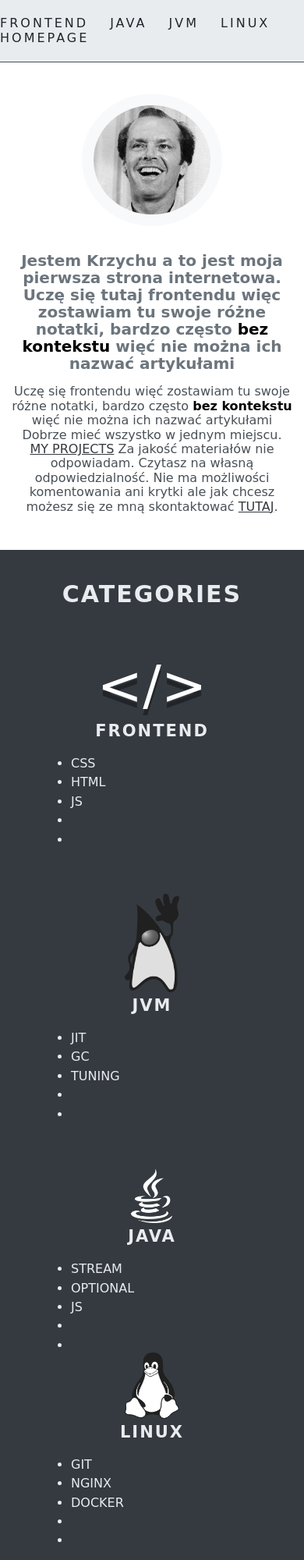
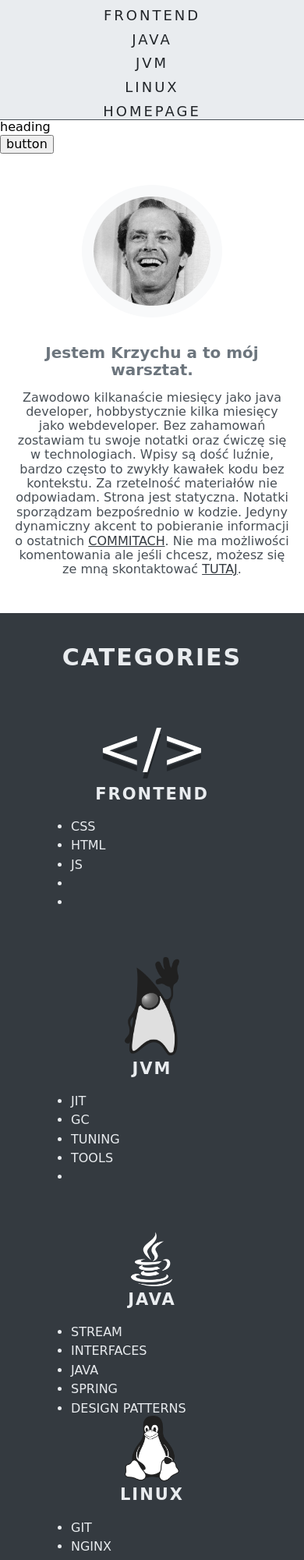
Before and after one commit to kszponka/szponka-web-page, a website built with webpack: page src/pages/index.html in a window 390 px wide. Shown: the top 2000 px of the page at 78% size. Built offline with nearby package versions, Linux system fonts and the light colour scheme; no server answers; a web font is replaced by a local one.

Commit message:
Mobile first almost done

```diff
--- a/package.json
+++ b/package.json
@@ -45,6 +45,7 @@
     "websocket-extensions": "^0.1.4"
   },
   "dependencies": {
+    "axios": "^0.21.1",
     "normalize.css": "^8.0.1"
   }
 }
--- a/src/js/index.js
+++ b/src/js/index.js
@@ -1,44 +1,22 @@
-import '../scss/main.scss';
+import "../scss/main.scss";
 
-console.log('HELLO 🚀')
+console.log("HELLO 🚀");
+
+const button = document.querySelector('.button-js');
+
+button.addEventListener('click', () => {
+  const heading = document.querySelector('.heading-js');
+  heading.classList.toggle('klasa-z-js')
+
+})
 
 const urlList = [];
-// pushed = myFish.push("bęben", "lew");
 
-fetch('https://api.github.com/repos/kszponka/szponka-web-page/commits')
-    .then(res => res.json())
-    .then(res => {
-        // console.log(res);
-        const container = document.querySelector('commits-grid--js');
-        for (let commit of res) {
-            const { url } = commit;
-            urlList.push(url)
-            // console.log(url);
-        }
-    })
-// console.log(length(urlList));
-console.log(Array.isArray(urlList));
+async function getCommitList() {
+  response = await fetch("https://api.github.com/repos/kszponka/szponka-web-page/commits");
+  const json = await response.json();
+  return json;
 
-// var i;
-// for (i = 0; i < 5; i++) {
-//   console.log(urlList[0]);
-// }
-
-
-for (dupa of urlList){
-    console.log(dupa);
 }
 
-// urlList.prototype.forEach(url => {
-//     console.log(url)
-// })
-
-    // urlList.slice(0, 4).forEach( url => {
-    //     console.log(url)
-    //     fetch(url)
-    //     .then(res => res.json())
-    //     .then(res => {
-    //         const {list} = res;
-    //         console.log(list);
-    //     })
-    // })
+console.log(getCommitList());
--- a/src/pages/index.html
+++ b/src/pages/index.html
@@ -29,6 +29,8 @@
     </nav>
   </header>
   <body>
+    <div class="heading-js">heading</div>
+    <button class="button-js">button</button>
     <main>
       <section class="hero">
         <div class="hero__image-container">
@@ -40,22 +42,19 @@
           <span class="hero__hello"> Yo!</span>
         </div>
         <div class="hero__description">
-          <h1 class="hero__header">
-            Jestem Krzychu a to jest moja pierwsza strona internetowa. Uczę się
-            tutaj frontendu więc zostawiam tu swoje różne notatki, bardzo często
-            <span class="hero__special">bez kontekstu</span> więć nie można ich
-            nazwać artykułami
-          </h1>
+          <h1 class="hero__header">Jestem Krzychu a to mój warsztat.</h1>
           <p class="hero__paragraph">
-            Uczę się frontendu więć zostawiam tu swoje różne notatki, bardzo
-            często <span class="hero__special">bez kontekstu</span> więć nie
-            można ich nazwać artykułami Dobrze mieć wszystko w jednym miejscu.
-            <a class="hero__link" href="#projects">my projects</a> Za jakość materiałów nie
-            odpowiadam. Czytasz na własną odpowiedzialność. Nie ma możliwości
-            komentowania ani krytki ale jak chcesz możesz się ze mną
+            Zawodowo kilkanaście miesięcy jako java developer, hobbystycznie kilka miesięcy jako webdeveloper.
+            Bez zahamowań zostawiam tu swoje notatki oraz ćwiczę się w technologiach.
+            Wpisy są dość luźnie, bardzo często to zwykły
+            kawałek kodu bez kontekstu.
+            Za rzetelność materiałów nie odpowiadam.
+            Strona jest statyczna. Notatki sporządzam bezpośrednio w kodzie. Jedyny
+            dynamiczny akcent to pobieranie informacji o ostatnich
+            <a class="hero__link" href="#commits">commitach</a>. Nie ma
+            możliwości komentowania ale jeśli chcesz, możesz się ze mną
             skontaktować <a class="hero__link" href="#contact">tutaj</a>.
           </p>
-
         </div>
       </section>
       <section class="categories" id="categories">
@@ -73,56 +72,71 @@
         </article>
 
         <article class="category-section">
-          <img class="category-section__picture category-section__picture--jvm-ducke" src="../assets/img/java_duke.png" alt="FRONTEND PICTURE" />
+          <img
+            class="category-section__picture category-section__picture--jvm-ducke"
+            src="../assets/img/java_duke.png"
+            alt="FRONTEND PICTURE"
+          />
           <h3 class="category-section__header">JVM</h3>
           <ul class="category-list">
             <li class="category-list__item">JIT</li>
             <li class="category-list__item">GC</li>
             <li class="category-list__item">TUNING</li>
-            <li class="category-list__item"></li>
+            <li class="category-list__item">TOOLS</li>
             <li class="category-list__item"></li>
           </ul>
         </article>
 
         <article class="category-section">
-          <img class="category-section__picture" src="../assets/img/java_logo.png" alt="FRONTEND PICTURE" />
+          <img
+            class="category-section__picture"
+            src="../assets/img/java_logo.png"
+            alt="FRONTEND PICTURE"
+          />
           <h3 class="category-section__header">JAVA</h3>
           <ul class="category-list">
             <li class="category-list__item">STREAM</li>
-            <li class="category-list__item">OPTIONAL</li>
-            <li class="category-list__item">JS</li>
-            <li class="category-list__item"></li>
-            <li class="category-list__item"></li>
+            <li class="category-list__item">INTERFACES</li>
+            <li class="category-list__item">JAVA</li>
+            <li class="category-list__item">SPRING</li>
+            <li class="category-list__item">DESIGN PATTERNS</li>
           </ul>
         </article>
 
         <article class="category__section">
-          <img class="category-section__picture category-section__picture--linux" src="../assets/img/linux_logo.png" alt="FRONTEND PICTURE" />
+          <img
+            class="category-section__picture category-section__picture--linux"
+            src="../assets/img/linux_logo.png"
+            alt="FRONTEND PICTURE"
+          />
           <h3 class="category-section__header">LINUX</h3>
           <ul class="category-list">
             <li class="category-list__item">GIT</li>
             <li class="category-list__item">NGINX</li>
             <li class="category-list__item">
-              <a class="category-list__item--link" href="#" title="docker">DOCKER</a>
+              <a class="category-list__item--link" href="#" title="docker"
+                >DOCKER</a
+              >
             </li>
-            <li class="category-list__item"></li>
+            <li class="category-list__item">BASICS</li>
             <li class="category-list__item"></li>
           </ul>
         </article>
       </section>
 
-      <section class="commits">
+      <section class="commits" id="commits">
         <h2 class="commits__header">COMMITS</h2>
         <p class="commits__description">
-          Chciałem tu wyświetlić listę ostatnich wpisów ale, że strona jest
-          raczej statyczna a wpisy dodawane są bezpośrednio w kodzie więc
-          poniżej dynamiczna lista ostatnich commitów (jeszcze nie jestem pewien
-          GitHubowego API).
+          Lista ostatnich 5 commitów wraz z zmodyfikowanymi plikami
         </p>
         <div class="commits-grid commits-grid--js">
           <article class="commits-grid__item">
             <div class="commits-grid__window">
-              <img class="github-logo" src="../assets/img/github_logo.png" alt="">
+              <img
+                class="github-logo"
+                src="../assets/img/github_logo.png"
+                alt=""
+              />
               <span class="commit_circle"></span>
               <span class="commit_circle"></span>
               <span class="commit_circle"></span>
@@ -138,7 +152,9 @@
               </p>
               <p class="commits-grid__grid">
                 <span class="commits-grid__label">file list:</span>
-              <span class="commits-grid__value">wartosc wartoscddddd wartosc wartosc</span>
+                <span class="commits-grid__value"
+                  >wartosc wartoscddddd wartosc wartosc</span
+                >
               </p>
             </div>
           </article>
@@ -149,7 +165,6 @@
         <a class="hero__contact" href="mailto:k.szponka@gmail.com"
           >k.szponka@gmail.com</a
         >
-
 
         <!-- <div class="contact__list">
           <ul class="socials">
--- a/src/scss/main.scss
+++ b/src/scss/main.scss
@@ -10,6 +10,7 @@
 @import "modules/categories.scss";
 @import "modules/commits.scss";
 @import "modules/contact.scss";
+@import "modules/burger.scss";
 @import url('https://fonts.googleapis.com/css2?family=Roboto+Mono:wght@100;200;300;500&display=swap');
 @import url('https://fonts.googleapis.com/css2?family=Inconsolata:wght@200;300;500&family=Red+Rose:wght@300;500;700&family=Saira+Condensed:wght@100;400;700&display=swap');
 
--- /dev/null
+++ b/src/scss/modules/burger.scss
@@ -0,0 +1,3 @@
+.klasa-z-js {
+    background: pink;
+}
--- a/src/scss/modules/header.scss
+++ b/src/scss/modules/header.scss
@@ -1,10 +1,10 @@
 .header {
     display: flex;
     align-items: center;
-    justify-content: flex-end;
+    justify-content: center;
     grid-area: header;
     background: $grey8;
-    height: 80px;
+    // height: 80px;
     width: 100%;
     font-family: 'Red Rose', cursive;
     border-bottom: $grey3 1px solid;
@@ -12,13 +12,16 @@
 
   }
 .navigation {
-    // display: flex;
-    // justify-content: flex-end;
+    display: flex;
+    flex-direction: column;
+    justify-content: center;
+    align-items: center;
   }
 
   .navigation__link {
     color:$grey1;
-    margin-right: 20px;
+    // margin-right: 20px;
     font-style: normal;
     text-decoration: unset;
+    font-size: 18px;
   }
```
Also changed, not shown: src/pages/frontend_page.html (+1 -1 lines), 1 other file. Lines whose indentation alone changed are shown as unchanged.
